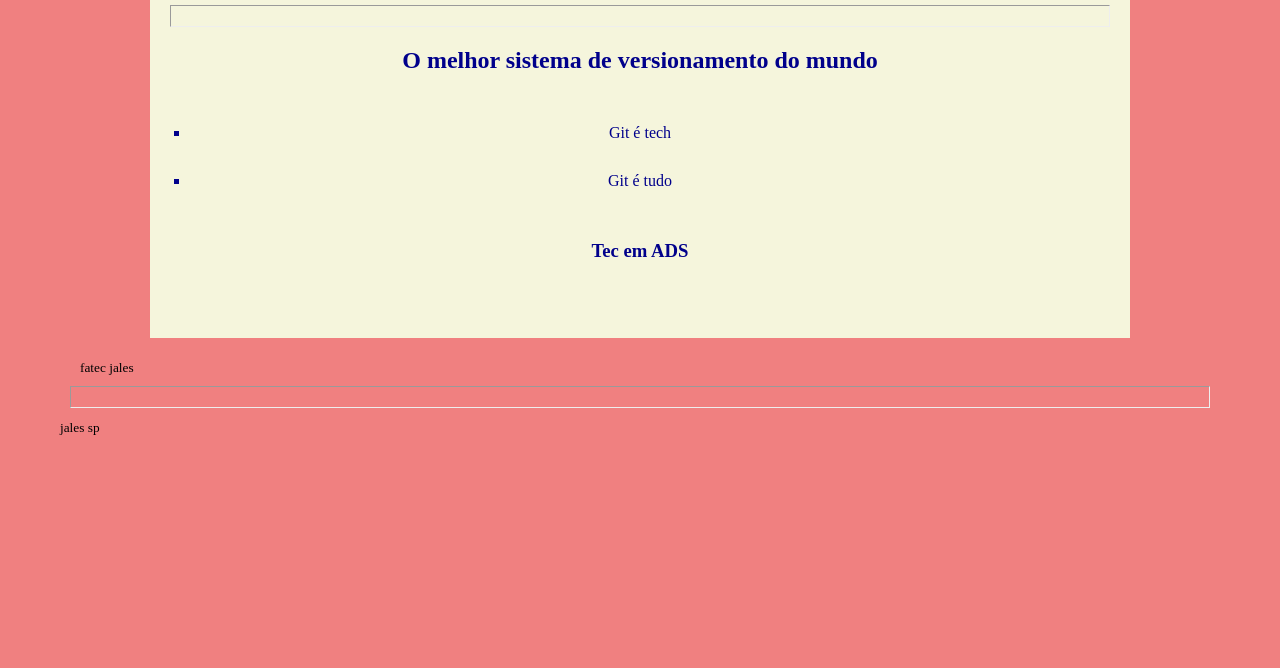
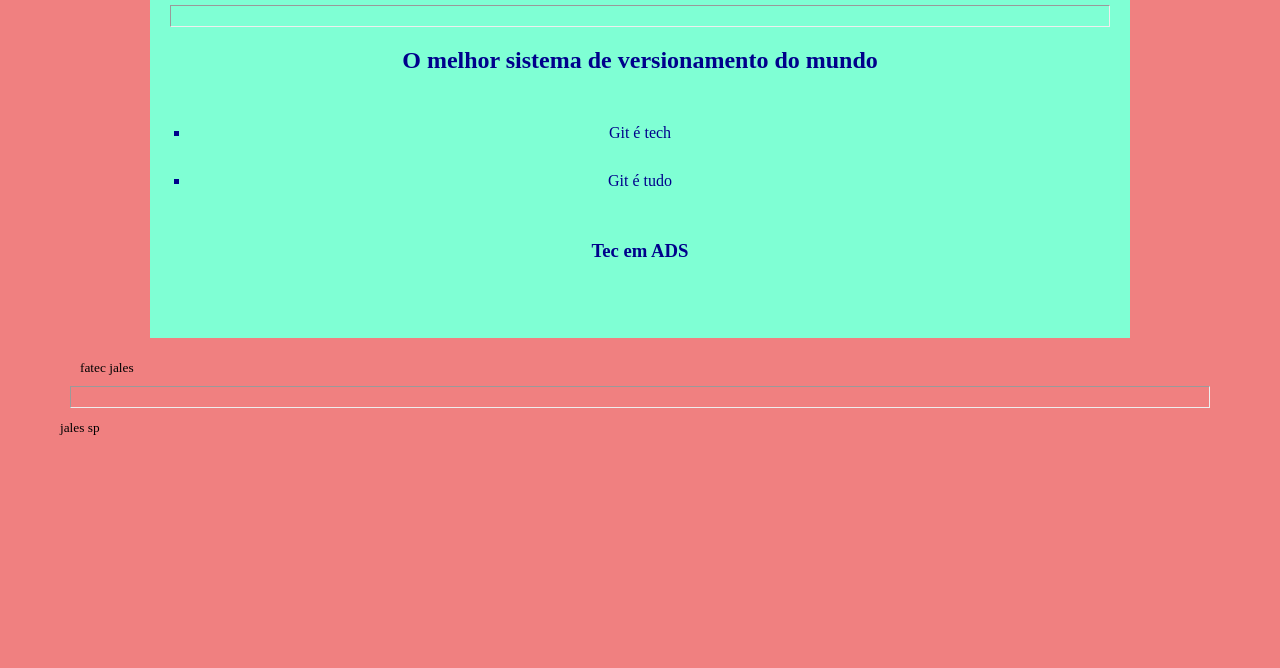
Before and after one commit to VictorSR117/ads-intro-git-Fatec, a plain HTML site: page index.html in a window 1280 px wide. Shown: the part 132-800 px from the top of the page. Drawn offline with Linux system fonts and the light colour scheme.

Commit message:
container changed

```diff
--- a/style.css
+++ b/style.css
@@ -10,7 +10,7 @@
 .container{
     width: 80%;
     min-height: 400px;
-    background-color: beige;
+    background-color: aquamarine;
     color: darkblue;
     margin: 10px auto;
     text-align: center;
```
